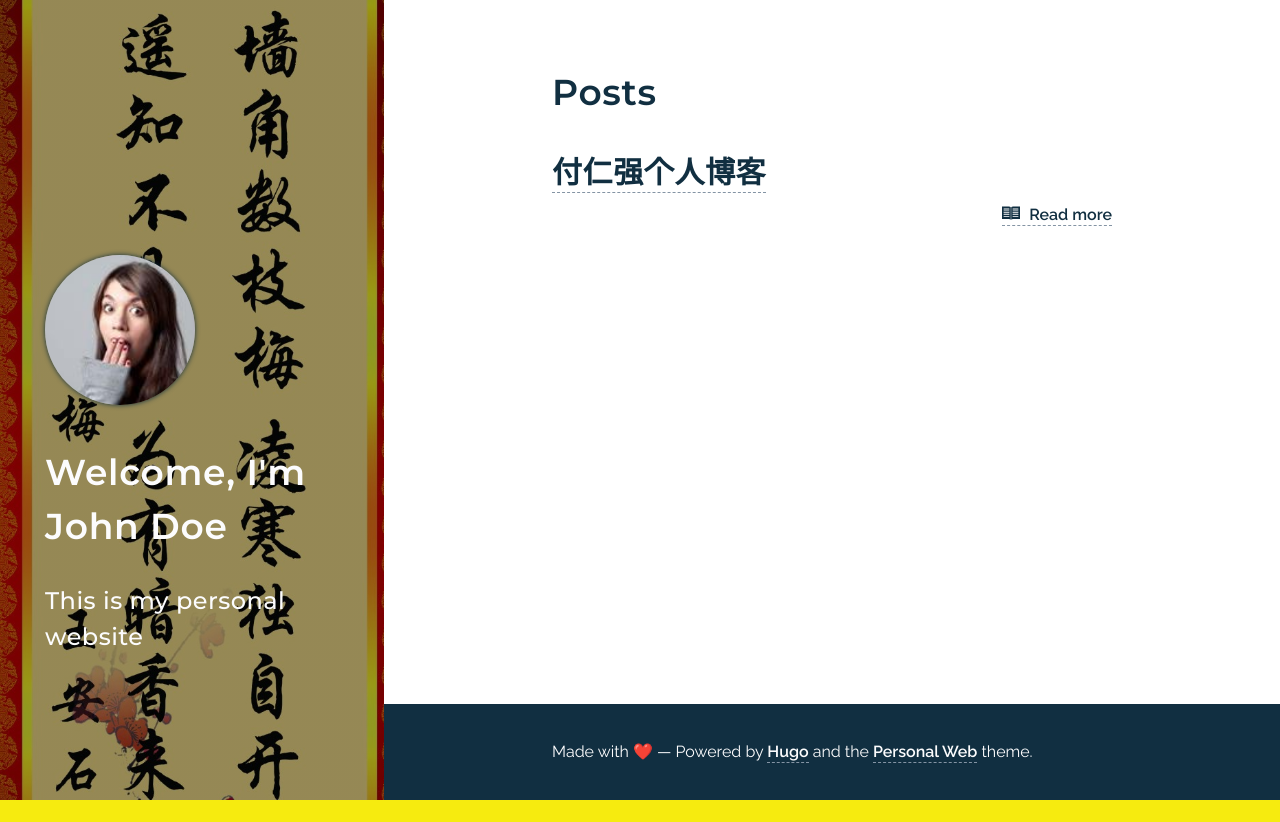
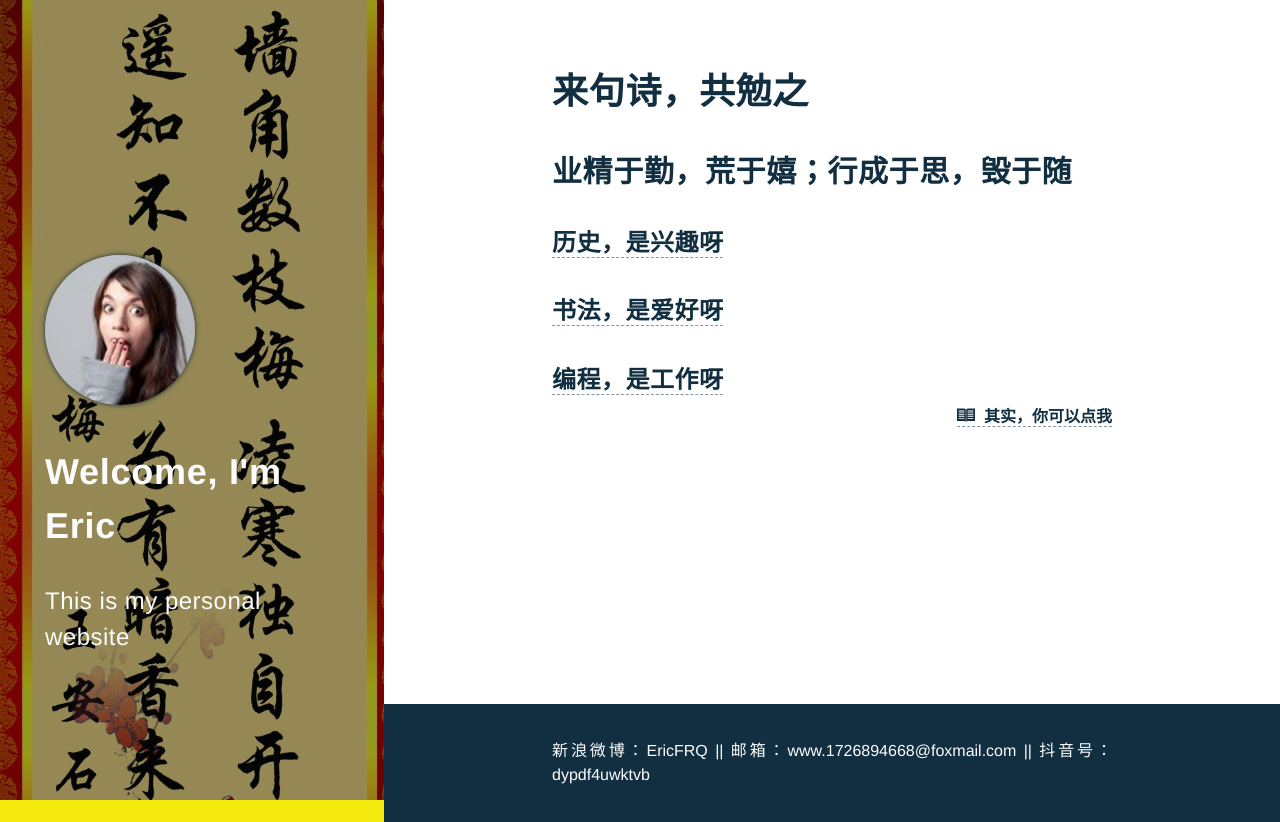
Before and after one commit to furenqiang/furenqiang.github.io, a plain HTML site: page post/index.html in a window 1280 px wide. Before the commit the page ends 800 px from the top, so only its background shows below. Drawn offline with Linux system fonts and the light colour scheme.

Commit message:
测试主页 第二次

```diff
--- a/post/index.html
+++ b/post/index.html
@@ -1,7 +1,7 @@
 <!DOCTYPE html>
 <html lang='en'><head>
-  <title> - My New Hugo Site</title>
-  <link rel='canonical' href='https://furenqiang.github.io/post/' />
+  <title> 我并不是主页啊啊啊- 付仁强个人博客</title>
+  <link rel='canonical' href='https://furenqiang.github.io/' />
   <meta charset='utf-8'>
   <meta name='viewport' content='width=device-width, initial-scale=1' />
   <meta name='description' content='' />
@@ -19,15 +19,15 @@
 <link rel="stylesheet" href="https://furenqiang.github.io/sass/style.min.8a1658d134a4b54730b66789206b2cf14c1b006a6de3f3fde6302f925b6e01f5.css" integrity="sha256-ihZY0TSktUcwtmeJIGss8UwbAGpt4/P95jAvkltuAfU=" media="screen">
 <link rel="stylesheet" href="https://furenqiang.github.io/syntax.min.css" integrity="" media="screen">
 
-  <meta property="og:title" content="Posts" />
+  <meta property="og:title" content="我的个人网站" />
 <meta property="og:description" content="" />
 <meta property="og:type" content="website" />
-<meta property="og:url" content="https://furenqiang.github.io/post/" />
+<meta property="og:url" content="https://furenqiang.github.io/" />
 
 <meta property="og:updated_time" content="2019-08-11T14:41:52&#43;08:00"/>
 
 
-<meta itemprop="name" content="Posts">
+<meta itemprop="name" content="我的个人网站">
 <meta itemprop="description" content="">
 
 
@@ -44,7 +44,7 @@
         <img src='https://furenqiang.github.io/images/edna-west.jpg' alt="Profile Tags" class="rounded-logo">
       </a>
     </div>
-    <h2>Welcome, I'm John Doe</h2>
+    <h2>Welcome, I'm Eric</h2>
     <h3>This is my personal website</h3>
     <div class="menu">
 
@@ -62,17 +62,25 @@
 
   <div class="content-wrapper">
 
-    <main id="content" class="post">
+    <main id="content" class="">
 
-  <h1 id="title"> Posts</h1>
+<h1>来句诗，共勉之</h1>
 
 
-  <div class="post-list">
+<h2>业精于勤，荒于嬉；行成于思，毁于随</h2>
+
+
 
       <div class="post-container">
-  <h2>
-    <a href="https://furenqiang.github.io/post/blog/">付仁强个人博客</a>
-  </h2>
+  <h3>
+    <a href="https://furenqiang.github.io/post/blog/">历史，是兴趣呀</a>
+  </h3>
+    <h3>
+    <a href="https://furenqiang.github.io/post/blog_one/">书法，是爱好呀</a>
+  </h3>
+   <h3>
+    <a href="https://furenqiang.github.io/post/blog_two/">编程，是工作呀</a>
+  </h3>
   <p></p>
   <div class="read-more">
     <a alt="付仁强个人博客" href="https://furenqiang.github.io/post/blog/" /><div class="icon">
@@ -83,21 +91,19 @@
   </svg>
 </div>
 
-    Read more</a>
+    其实，你可以点我</a>
   </div>
 </div>
 
-  </div>
+
 
     </main>
   </div>
   <footer>
     <div class="footer-wrapper">
-      <p>Made with ❤️ &mdash; Powered by <a href="https://gohugo.io/" target="_blank" rel="external">Hugo</a> and the <a href="https://github.com/bjacquemet/personal-web" target='_blank' rel="external">Personal Web</a> theme.</p>
+      <p>新浪微博：EricFRQ || 邮箱：www.1726894668@foxmail.com || 抖音号：dypdf4uwktvb</p>
       <p></p>
     </div>
   </footer>
-  <link href="https://fonts.googleapis.com/css?family=Montserrat:500,600|Raleway:400,400i,600" rel="stylesheet">
-
 </body>
 </html>
```
Also changed, not shown: index.html (+1 -1 lines).
